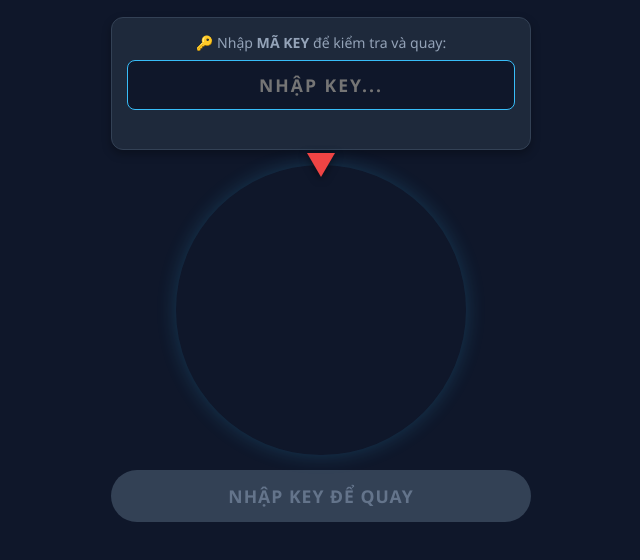
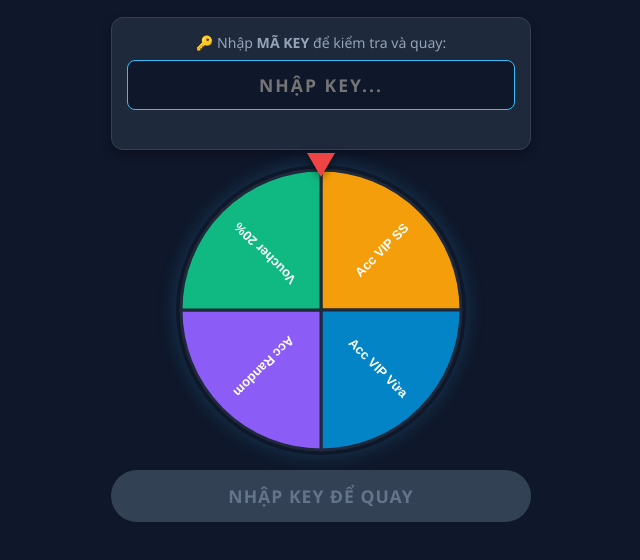
Before and after one commit to huynhnguyenvu26082012-droid/shop-acc, a plain HTML site: page index.html in a window 1280 px wide. Shown: the part 96-656 px from the top of the page, without its empty margins (319-959 px from the left). Drawn offline with Linux system fonts and the light colour scheme.

Commit message:
Update index.html

```diff
--- a/index.html
+++ b/index.html
@@ -214,7 +214,7 @@
         // ==============================================================
         // DÁN URL GOOGLE APPS SCRIPT CỦA BẠN VÀO GIỮA DẤU NGOẶC KÉP NÀY:
         // ==============================================================
-        const SCRIPT_URL = https://script.google.com/macros/s/AKfycbxPnB6Vk1TKgB146Q3trQIyWOjb6lpxvW6YxU3m3Lnypy7AF4xvjyfJVVs4nA2vDG7Dkg/exec;
+        const SCRIPT_URL = "https://script.google.com/macros/s/AKfycbxPnB6Vk1TKgB146Q3trQIyWOjb6lpxvW6YxU3m3Lnypy7AF4xvjyfJVVs4nA2vDG7Dkg/exec";
 
         const khoAcc = [
             { loai: "Acc VIP SS",   tyLe: 10, color: "#f59e0b" },
```
